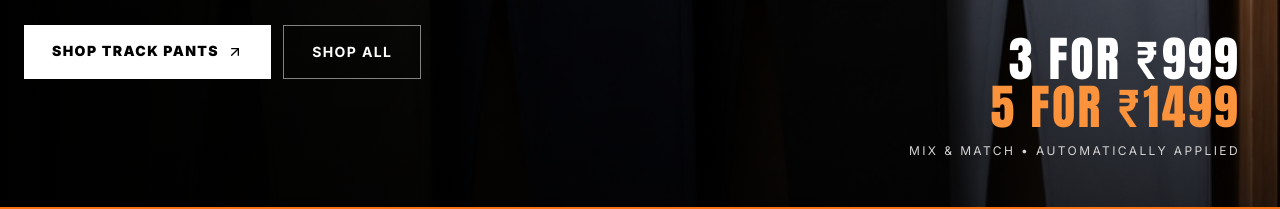
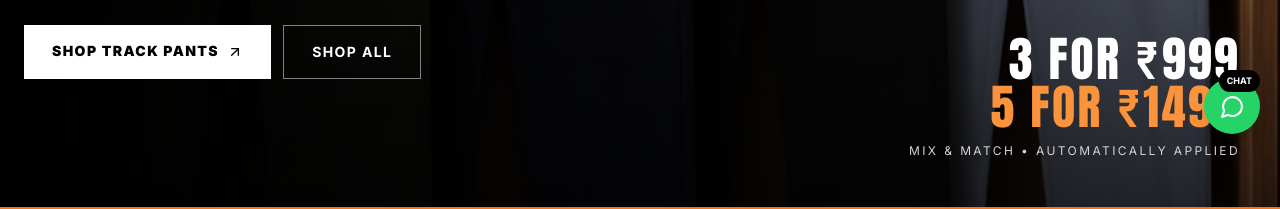
Before and after one commit to vigneshkumar1406/Honey-Badger, a Next.js app: page / in a window 1280 px wide. Shown: the part 646-855 px from the top of the page. Built offline with nearby package versions, Linux system fonts and the light colour scheme; no server answers; the database is empty.

Commit message:
Improve global SEO metadata and add WhatsApp support

```diff
--- a/app/layout.js
+++ b/app/layout.js
@@ -2,11 +2,14 @@ import "./globals.css";
 import { CartProvider } from "@/lib/cart-context";
 import Header from "@/components/hb/Header";
 import Footer from "@/components/hb/Footer";
+import WhatsAppButton from "@/components/hb/WhatsAppButton";
 
 export const metadata = {
+  metadataBase: new URL(process.env.NEXT_PUBLIC_SITE_URL || "http://localhost:3000"),
   title: "Honey Badger — Move Different | Men's Sportswear",
   description:
     "Performance-driven men's sportswear built for training, movement and everyday life. Track pants, joggers, tees, hoodies. Pan-India delivery.",
+  alternates: { canonical: "/" },
   openGraph: {
     title: "Honey Badger — Move Different",
     description: "Men's sportswear built for movement."
@@ -29,6 +32,7 @@ export default function RootLayout({ children }) {
           <Header />
           {children}
           <Footer />
+          <WhatsAppButton />
         </CartProvider>
       </body>
     </html>
```
